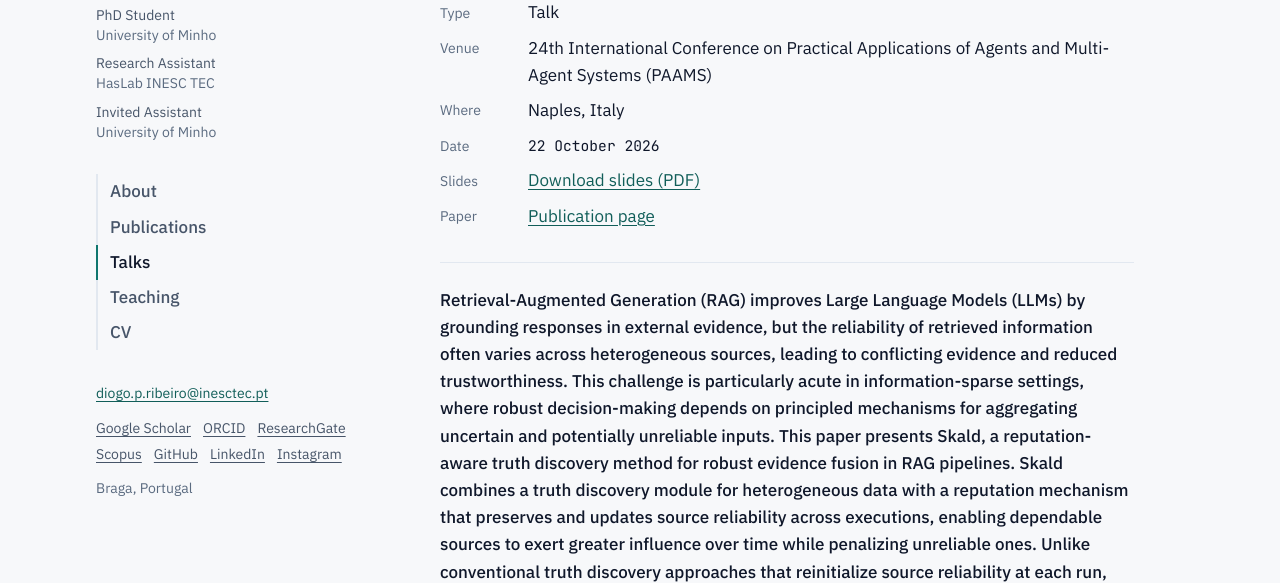
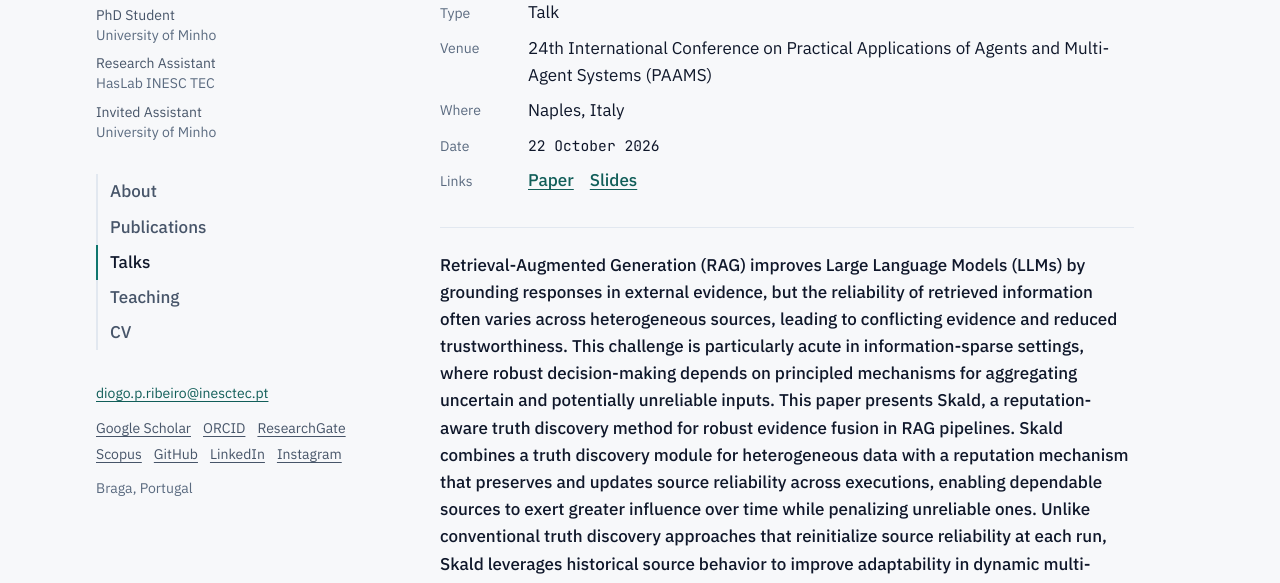
Before and after one commit to ribeiropdiogo/ribeiropdiogo.github.io, an Astro site: page /talks/2026-10-22 in a window 1280 px wide. Shown: the part 207-790 px from the top of the page. Built offline with nearby package versions, Linux system fonts and the light colour scheme; Astro itself is replaced by a stand-in of ours.

Commit message:
feat: combine paper and slides into a single Links row on talk pages

```diff
--- a/src/pages/talks/[slug].astro
+++ b/src/pages/talks/[slug].astro
@@ -23,8 +23,17 @@ const paper = (await getPublications()).find((p) => p.data.title === title);
       <div><dt>Venue</dt><dd>{venue}</dd></div>
       {location && <div><dt>Where</dt><dd>{location}</dd></div>}
       <div><dt>Date</dt><dd><time datetime={isoDate(date)}>{formatDay(date)}</time></dd></div>
-      {slidesurl && <div><dt>Slides</dt><dd><a href={slidesurl}>Download slides (PDF)</a></dd></div>}
-      {paper && <div><dt>Paper</dt><dd><a href={paper.data.permalink + '/'}>Publication page</a></dd></div>}
+      {(paper || slidesurl) && (
+        <div>
+          <dt>Links</dt>
+          <dd>
+            <ul class="links">
+              {paper && <li><a href={paper.data.permalink + '/'}>Paper</a></li>}
+              {slidesurl && <li><a href={slidesurl}>Slides</a></li>}
+            </ul>
+          </dd>
+        </div>
+      )}
     </dl>
 
     <div class="prose">
@@ -41,6 +50,7 @@ const paper = (await getPublications()).find((p) => p.data.title === title);
   .facts div { display: grid; grid-template-columns: 4.5rem 1fr; gap: var(--space-4); }
   dt { color: var(--faint); font-size: var(--step--1); padding-top: 0.15rem; }
   dd { margin: 0; }
+  .links { display: flex; flex-wrap: wrap; gap: var(--space-1) var(--space-4); list-style: none; padding: 0; margin: 0; font-weight: 500; }
 
   .prose { padding-top: var(--space-5); border-top: 1px solid var(--rule); }
   .prose :global(p:first-child) { font-weight: 500; }
```
